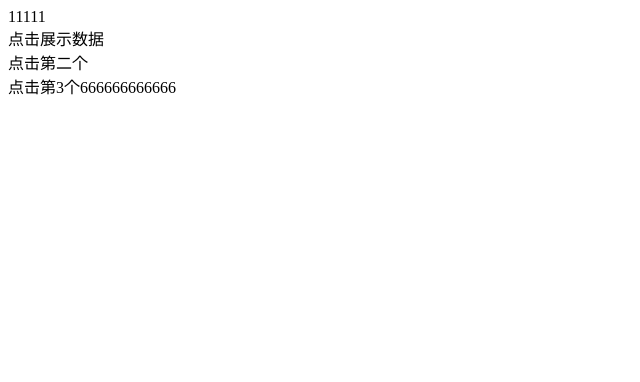
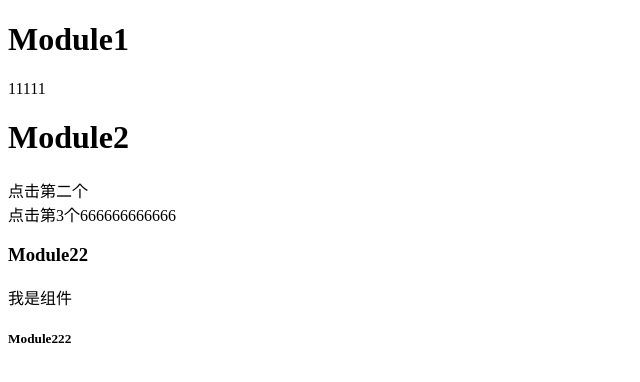
Before and after one commit to suyingda/e-react-redux, a React app: page / in a window 1280 px wide. Shown: the whole page, without its empty margins (0-640 px from the left). Built offline with nearby package versions, Linux system fonts and the light colour scheme.

Commit message:
connect provider

```diff
--- a/package.json
+++ b/package.json
@@ -11,9 +11,11 @@
   "license": "ISC",
   "dependencies": {
     "@babel/core": "^7.5.5",
+    "@babel/plugin-proposal-class-properties": "^7.5.5",
     "@babel/preset-env": "^7.5.5",
     "@babel/preset-react": "^7.0.0",
     "babel-loader": "^8.0.0-beta.0",
+    "prop-types": "^15.7.2",
     "react": "^16.9.0",
     "react-dom": "^16.9.0",
     "react-router": "^5.0.1",
--- a/src/Module/easy-react-redux.js
+++ b/src/Module/easy-react-redux.js
@@ -1,8 +1,9 @@
+import React, { Children, Component } from 'react';
 export const createStore = function (reducer) {
     let state;
     //存放多个订阅actions
     let listeners = [];
-    //订阅记录actions
+    //订阅记录actions  通过subscribe 触发页面更新  牛逼
     function subscribe(v) {
         listeners.push(v)
     }
@@ -11,11 +12,11 @@ export const createStore = function (reducer) {
         //reducer 函数 关键点   主要线程 mofan 所有操作在这里进行赋值 给 stroe总数居
         state = reducer(state, actions);
         for (let i = 0; i < listeners.length; i++) {
-            const listener = listeners[i]
+            const listener = listeners[i];
             listener();
         }
     }
-    /* 注意！！！只修改了这里，用一个不匹配任何计划的 type，来获取初始值 */
+    /*  用一个不匹配任何计划的 type，来获取初始值 */
     dispatch({ types: Symbol() });
 
     function getState() {
@@ -46,3 +47,70 @@ export const mofan = function (countData) {
         return nextState;
     }
 }
+
+
+export const connect = function (mapStateToProps, mapDispatchToProps) {
+    return function (params) {
+        let Co = params;
+        class Ad extends Component {
+            static contextTypes = {
+                store: PropTypes.object
+            }
+            constructor(props) {
+                super(props)
+                this.state = {
+                    dis: {}
+                }
+            }
+            componentDidMount() {
+                const __dispatch = this.context.store.dispatch;  //获取dispatch
+                const __state = this.context.store.getState() || {}; //所有返回值
+                this.context.store.subscribe(() => { this.setState({}) })  //每次修改dispatch 更新tree
+                mapStateToProps && mapStateToProps(this.context.store.getState() || {}) //返回mapStateToProps 数据
+                if (mapDispatchToProps) {  //启动dispatch 派发到页面中 ---props.xxxx
+                    for (let i in mapDispatchToProps) {
+                        this.setState({
+                            dis: {
+                                ...this.state.dis,
+                                [i]: args => (mapDispatchToProps[i](args)).apply({}, [__dispatch, __state])
+                            }
+                        })
+                    }
+                }
+            }
+            render() {
+                // const newState = this.context.store.getState() || {}; //所有返回值
+                const childrenData = mapStateToProps && mapStateToProps(this.context.store.getState() || {})
+                return <div>
+                    <Co   {...childrenData} {...this.state.dis} />
+                </div>
+            }
+        }
+        return Ad;
+    }
+}
+// export const formData = React.createContext({
+//     theme: 'dark',
+//     toggle: () => { console.log('i am context16') }, //向上下文设定一个回调方法
+// });
+import PropTypes from 'prop-types';
+export const Provider = class H extends Component {
+    constructor(props) {
+        super(props)
+    }
+    // 声明Context对象属性  便于后方connect组件拿到store  16+
+    static childContextTypes = {
+        store: PropTypes.object
+    }
+    getChildContext() {
+        return {
+            store: this.props.store
+        };
+    }
+    render() {
+        return <div>
+            {this.props.children}
+            {/* {Children.only(this.props.children)} */}
+        </div>
+    }
+}
--- a/src/Module/index.js
+++ b/src/Module/index.js
@@ -19,5 +19,6 @@ const reducer = mofan({
 let store = createStore(reducer);
 export default store;
 
+
 //设计思想 整颗数据树  进行相应的 name module 分类获取
 //难点  合并时候  确保区分 各个module间 的数据  清晰  可以通过 Object key 进行处理
--- a/src/Module/two.js
+++ b/src/Module/two.js
@@ -7,6 +7,24 @@ const Two = {
     },
     reselect: {
         abc: () => Two.reducer.twoData
+    },
+    actions: {
+        aaaaa: function (v) {
+            return function (dispatch, getState) {
+                console.log(v, dispatch, getState, '打印')
+                dispatch({
+                    types: 'aaaaaa',
+                    data: "已经修改"
+                })
+            }
+        }
+        // aaaaa: (v) => (dispatch, getState) => {
+        //     console.log(v,dispatch,'打印')
+        //     dispatch({
+        //         types: 'aaaaaa',
+        //         data: "已经修改"
+        //     })
+        // }
     },
     reducer: {
         value(state = Two.state.value, actions) {  //feature function 参数默认值问题
@@ -21,7 +39,7 @@ const Two = {
             switch (actions.types) {
                 case 'bbbbbbbbbbbbbbbbb':
                     return 2
-                default: console.log(666, state)
+                default:
                     return state;
             }
         }
--- a/src/main.js
+++ b/src/main.js
@@ -2,10 +2,24 @@ import React from 'react';
 import ReactDOM from 'react-dom';
 
 import Module1 from './module1'
+
 import Module2 from './module2'
+
+import store from './Module/index';
+import { Provider } from './Module/easy-react-redux';
+
 ReactDOM.render(
-    <div>
+    <Provider store={store}>
         <Module1 />
         <Module2 />
-    </div>, document.getElementById('root')
+    </Provider>, document.getElementById('root')
 );
+
+
+// ReactDOM.render(
+//     <Provider store={store.getState()}>
+//         <Module1 />
+//         <Module2 />
+//         <Module11 {...store.getState()} />
+//     </Provider>, document.getElementById('root')
+// );
--- a/src/module1.js
+++ b/src/module1.js
@@ -1,18 +1,27 @@
 import React, { Component } from 'react';
 
-import SA from './Module/index'
+import store from './Module/index'
+
+
+
 
 class A extends Component {
     constructor(props) {
-        super(props)
+        super(props);
     }
+
     render() {
-        return <div onClick={() => {
-            SA.dispatch({
-                types: 'add',
-                data: 10000000000
-            })
-        }}>11111</div>
+        return <div>
+            <h1>Module1</h1>
+            <div onClick={() => {
+                store.dispatch({
+                    types: 'add',
+                    data: 10000000000
+                })
+            }}>11111
+            </div>
+
+        </div >
     }
 }
 
--- a/src/module2.js
+++ b/src/module2.js
@@ -1,34 +1,40 @@
 import React, { Component } from 'react';
+import { connect } from './Module/easy-react-redux';
+import store from './Module';
+import Module22 from './module22';
 
-
-import SA from './Module/index'
+import Two from './Module/two'
 class A extends Component {
     constructor(props) {
-        super(props)
+        super(props);
     }
     render() {
-
+        console.log(this.props, '加多少加多少附件')
         return <div>
+            <h1>Module2</h1>
             <div onClick={() => {
-                console.log(SA.getState())
-            }}>
-                点击展示数据
-        </div>
-            <div onClick={() => {
-
-                SA.dispatch({
-                    types: 'aaaaaa',
-                    data: "已经修改"
-                })
+                this.props.aaaaa('参数');
             }}>点击第二个</div>
             <div onClick={() => {
-
-                SA.dispatch({
+                store.dispatch({
                     types: 'bbbbbbbbbbbbbbbbb',
                     data: 9999
                 })
             }}>点击第3个666666666666</div>
+
+
+            <Module22 />
         </div>
     }
 }
-export default A;
+const mapStateToProps = (state, props) => {
+    const Two = state.Two;
+    return {
+        Two
+    }
+}
+const { aaaaa } = Two.actions
+const mapDispatchToProps = {
+    aaaaa
+}
+export default connect(mapStateToProps, mapDispatchToProps)(A);
--- /dev/null
+++ b/src/module22.js
@@ -0,0 +1,22 @@
+import React, { Component } from 'react';
+import Module222 from './module222'
+class A extends Component {
+    constructor(props) {
+        super(props)
+    }
+    render() {
+
+        return <div>
+            <div onClick={() => {
+                console.log(this, '我是子组件打印')
+            }}>
+                <h3>Module22</h3>
+                我是组件
+
+            </div>
+            <Module222 />
+        </div>
+    }
+}
+
+export default A
--- /dev/null
+++ b/src/module222.js
@@ -0,0 +1,23 @@
+import React, { Component } from 'react';
+import { connect } from './Module/easy-react-redux'
+class A extends Component {
+    constructor(props) {
+        super(props)
+    }
+    render() {
+        const { Two } = this.props;
+        return <div>
+            <div onClick={() => {
+                console.log(Two, '我是子组件打印')
+            }}>
+                <h5>Module222</h5>
+                {/* <p>    我是组件{JSON.stringify(Two.value)}</p> */}
+                {/* <p>    我是组件{Two.jiaValue}</p> */}
+
+
+            </div>
+        </div>
+    }
+}
+
+export default connect()(A)
--- a/webpack.config.js
+++ b/webpack.config.js
@@ -10,13 +10,14 @@ module.exports = {
     module: {
         rules: [
             {
-                test: /\.js$/,
+                test: /(\.js|\.jsx)$/,
                 // exclude: /(node_modules|bower_components)/,
                 use: {
                     loader: 'babel-loader',
                     options: {
                         presets: ["@babel/preset-react",'@babel/preset-env']
-                    }
+                    },
+
                 }
             }
         ]
```
Also changed, not shown: src/Module/one.js (+0 -9 lines), test.html (+3 -2 lines), .babelrc (added), README.md, dist/my-first-webpack.bundle.js, 2 other files.
